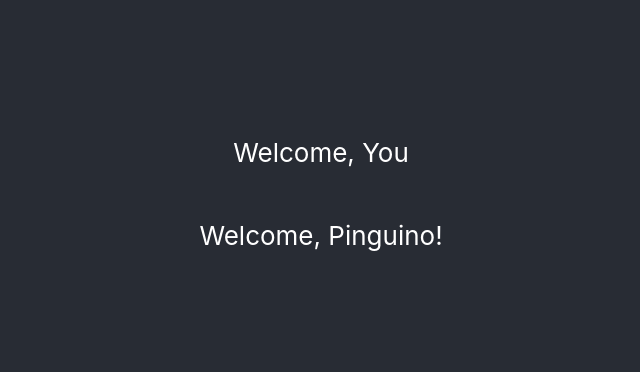
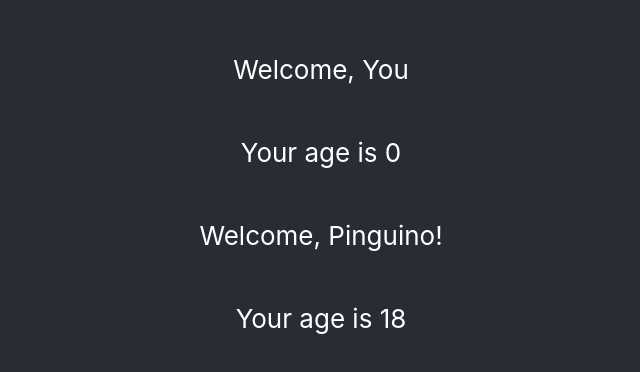
Before and after one commit to Raccoon6650/Develhope-React, a React (Create React App) app in the folder esercizi_develhope/: page / in a window 1280 px wide. Shown: the part 206-578 px from the top of the page, without its empty margins (319-959 px from the left). Built offline with nearby package versions, Linux system fonts and the light colour scheme.

Commit message:
Esercizio corretto

```diff
--- a/esercizi_develhope/src/App.js
+++ b/esercizi_develhope/src/App.js
@@ -8,7 +8,7 @@ function App() {
       <header className="App-header">
         <>
           <Welcome/>
-          <Welcome name="Pinguino!"/>
+          <Welcome name="Pinguino!" age= {18} />
         </>
       </header>
     </div>
--- a/esercizi_develhope/src/components/welcome.js
+++ b/esercizi_develhope/src/components/welcome.js
@@ -2,12 +2,14 @@ const Welcome = (props) => {
     return(
         <>
         <p>Welcome, {props.name}</p>
+        <p>Your age is {props.age}</p>
         </>
     );
 }
 
 Welcome.defaultProps = {
-    name: "You"
+    name: "You",
+    age: 0
 }
 
 export default Welcome;
```
